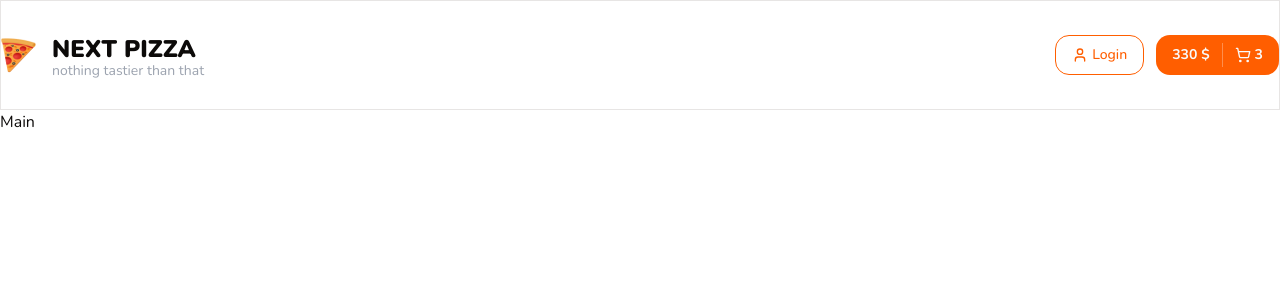
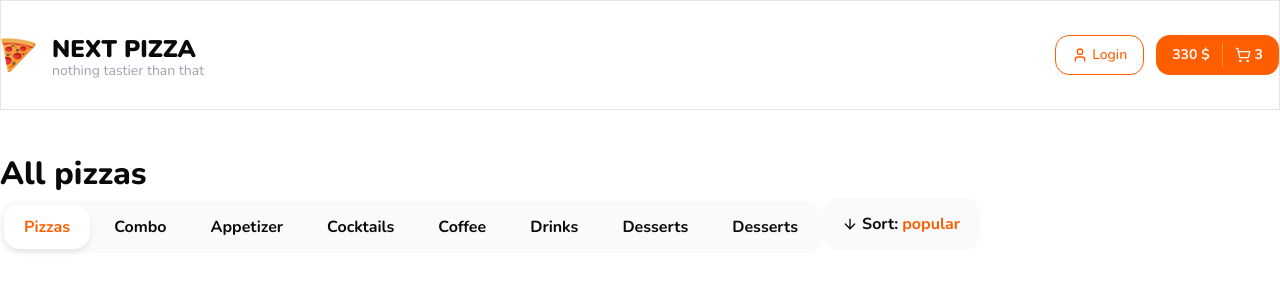
Before and after one commit to dzhygrynyuk/Next-Pizza, a Next.js app: page / in a window 1280 px wide. Shown: the top 300 px of the page. Built offline with nearby package versions, Linux system fonts and the light colour scheme.

Commit message:
Gategories and SortPopup

```diff
--- a/app/page.tsx
+++ b/app/page.tsx
@@ -1,7 +1,14 @@
+import { Categories, Container, SortPopup, Title } from "@/components/shared";
 import { Button } from "@/components/ui/button";
 
 export default function Home() {
   return (
-    <h1>Main</h1>
+    <>
+      <Container className="mt-10">
+        <Title text="All pizzas" size="lg" className="font-extrabold" />
+        <Categories />
+        <SortPopup />
+      </Container>
+    </>
   );
 }
--- /dev/null
+++ b/components/shared/categories.tsx
@@ -0,0 +1,26 @@
+import { cn } from "@/lib/utils";
+import React from "react";
+
+interface Props {
+    className?: string;
+}
+
+const cats = ['Pizzas', 'Combo', 'Appetizer', 'Cocktails', 'Coffee', 'Drinks', 'Desserts', 'Desserts'];
+const activeIndex = 0;
+
+export const Categories: React.FC<Props> = ({ className }) => {
+    return (
+        <div className={cn('inline-flex gap-1 bg-gray-50 p-1 rounded-2xl', className)}>
+            {cats.map((cat, index) => (
+                <a
+                    className={cn(
+                        'flex items-center font-bold h-11 rounded-2xl px-5',
+                        activeIndex === index && 'bg-white shadow-md shadow-gray-200 text-primary'
+                    )}
+                    key={index}>
+                   <button>{cat}</button>
+                </a>
+            ))}
+        </div>
+    );
+}
--- a/components/shared/index.ts
+++ b/components/shared/index.ts
@@ -1,2 +1,5 @@
 export { Container } from './container';
 export { Header } from './header';
+export { Title } from './title';
+export { Categories } from './categories';
+export { SortPopup } from './sort-popup';
--- /dev/null
+++ b/components/shared/sort-popup.tsx
@@ -0,0 +1,17 @@
+import { cn } from "@/lib/utils";
+import { ArrowDown } from "lucide-react";
+import React from "react";
+
+interface Props {
+    className?: string;
+}
+
+export const SortPopup: React.FC<Props> = ({ className }) => {
+    return (
+        <div className={cn('inline-flex items-center gap-1 bg-gray-50 px-5 h-[52px] rounded-2xl cursor-pointer')}>
+            <ArrowDown size={16} />
+            <b>Sort:</b>
+            <b className="text-primary">popular</b>
+        </div>
+    );
+}
--- /dev/null
+++ b/components/shared/title.tsx
@@ -0,0 +1,36 @@
+import clsx from 'clsx';
+import React from 'react';
+
+type TitleSize = 'xs' | 'sm' | 'md' | 'lg' | 'xl' | '2xl';
+
+interface Props {
+    size?: TitleSize;
+    className?: string;
+    text: string;
+}
+
+export const Title: React.FC<Props> = ({ text, size = 'sm', className }) => {
+    const mapTagBySize = {
+        xs: 'h5',
+        sm: 'h4',
+        md: 'h3',
+        lg: 'h2',
+        xl: 'h1',
+        '2xl': 'h1',
+    } as const;
+
+    const mapClassNameBySize = {
+        xs: 'text-[16px]',
+        sm: 'text-[22px]',
+        md: 'text-[26px]',
+        lg: 'text-[32px]',
+        xl: 'text-[40px]',
+        '2xl': 'text-[48px]',
+    } as const;
+
+    return React.createElement(
+        mapTagBySize[size],
+        { className: clsx(mapClassNameBySize[size], className) },
+        text,
+    );
+};
```
